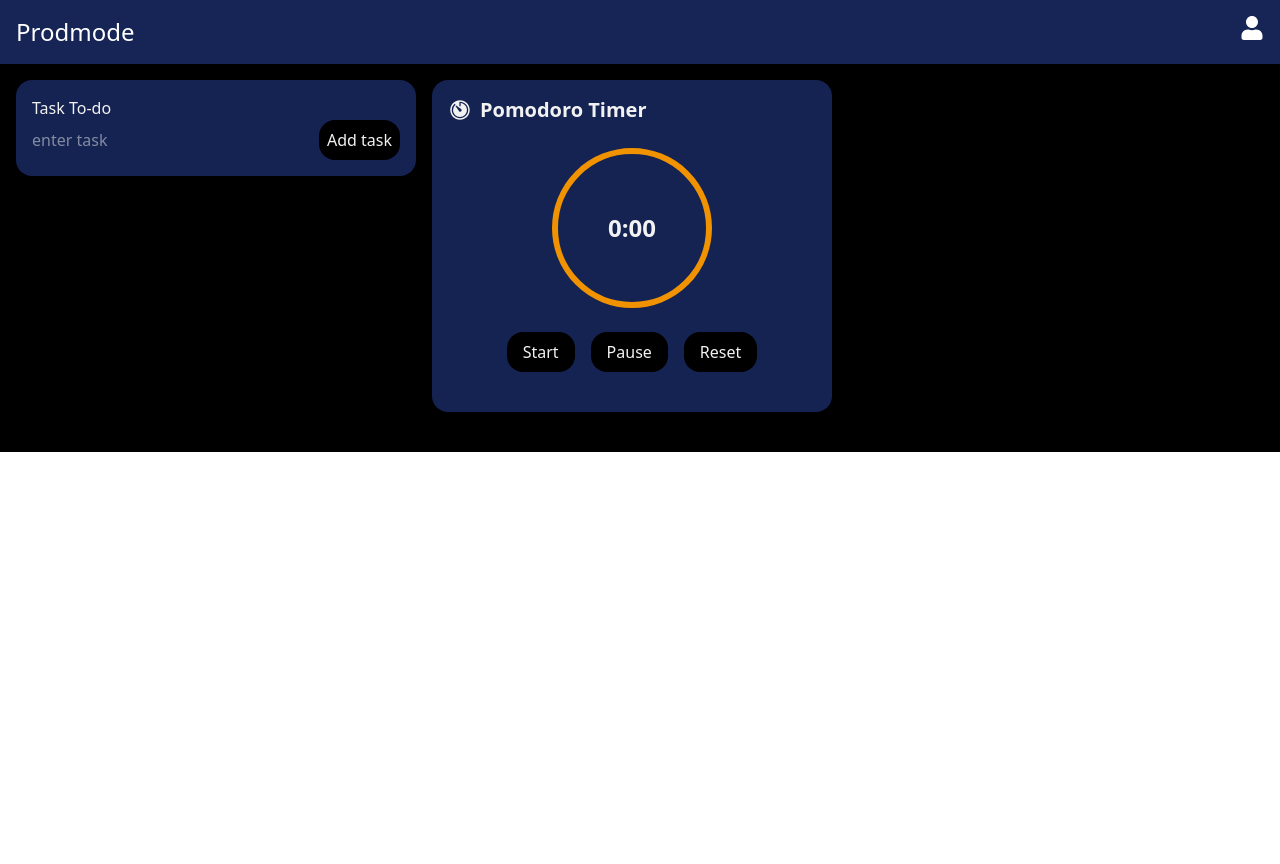
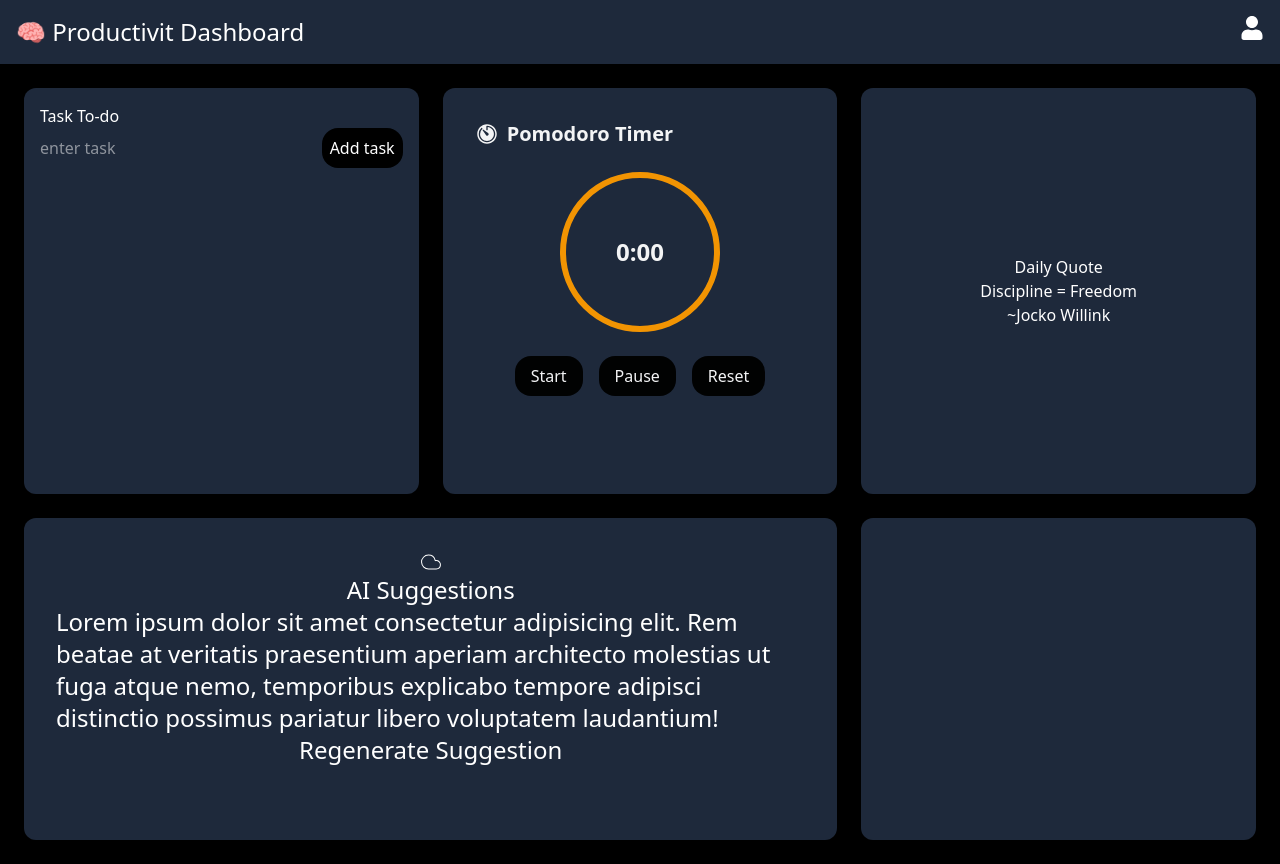
Before and after one commit to khushi1047/PRODMODE, a React (Vite) app: page / in a window 1280 px wide. Before the commit the page ends 800 px from the top, so only its background shows below. Built offline with nearby package versions, Linux system fonts and the light colour scheme.

Commit message:
layout changes

```diff
--- a/src/Layout/Struct.jsx
+++ b/src/Layout/Struct.jsx
@@ -1,22 +1,32 @@
 import { FaUser } from "react-icons/fa";
 import { Task } from "../components/Task";
 import { Prodmo } from "../components/Prodmo";
-export const Struct=() =>{
-    return(
-        <>
-        <nav className="flex justify-between bg-blue-950 text-white text-2xl p-4">
-          <p>Prodmode</p>
-            <FaUser />
-        </nav>
-        <div className="bg-black ">
-            <div className="grid grid-cols-3 p-4 ">
-                <div><Task/></div>
-                <div><Prodmo/></div>
-                <div>3</div>
-                <div>4</div>
-                <div>5</div>
-            </div>
+import { Quote } from "../components/Quote";
+import { AISuggestions } from "../components/AISuggestions";
+// import { HabitTracker } from "../components/HabitTracker";
+
+export const Struct = () => {
+  return (
+    <>
+      <nav className="flex justify-between bg-[#1e293b] text-white text-2xl p-4">
+        <p>🧠 Productivit Dashboard</p>
+        <FaUser />
+      </nav>
+
+      <div className="bg-black min-h-screen text-white p-6 grid grid-cols-3 gap-6">
+
+        <div className="bg-[#1e293b] rounded-xl p-4"><Task /></div>
+
+        <div className="bg-[#1e293b] rounded-xl p-4"> <Prodmo /></div>
+
+        <div className="bg-[#1e293b] rounded-xl p-4 text-center flex flex-col justify-center"><Quote /></div>
+
+        <div className="bg-[#1e293b] rounded-xl p-4 col-span-2"><AISuggestions /></div>
+
+        <div className="bg-[#1e293b] rounded-xl p-4">
+
         </div>
-        </>
-    )
-}
+      </div>
+    </>
+  );
+};
--- /dev/null
+++ b/src/components/AISuggestions.jsx
@@ -0,0 +1,17 @@
+import { CiCloud } from "react-icons/ci";
+
+
+
+export const AISuggestions = () =>{
+    return (
+        <>
+        <div className="flex flex-col justify-center items-center  text-white text-2xl p-4">
+            <p><CiCloud /></p>
+            <p>AI Suggestions</p>
+            <p>Lorem ipsum dolor sit amet consectetur adipisicing elit. Rem beatae at veritatis praesentium aperiam architecto molestias ut fuga atque nemo, temporibus explicabo tempore adipisci distinctio possimus pariatur libero voluptatem laudantium!</p>
+            <button>Regenerate Suggestion</button>
+        </div>
+
+        </>
+    )
+}
--- a/src/components/Prodmo.jsx
+++ b/src/components/Prodmo.jsx
@@ -37,7 +37,7 @@ export const Prodmo = () => {
   }, []);
 
   return (
-    <div className="bg-blue-950 opacity-95 text-white rounded-2xl p-4 w-[400px]">
+    <div className="opacity-95 text-white rounded-2xl p-4 ">
       <div className="flex items-center gap-2 text-xl font-semibold">
         <IoTimer size={24} />
         <p>Pomodoro Timer</p>
--- a/src/components/Quote.jsx
+++ b/src/components/Quote.jsx
@@ -0,0 +1,10 @@
+export const Quote = ()=>{
+    return <>
+    <div className="flex flex-col justify-center items-center  text-white rounded-2xl p-4">
+        <p>Daily Quote</p>
+        <p>Discipline = Freedom</p>
+        <p>~Jocko Willink</p>
+    </div>
+
+    </>
+}
--- a/src/components/Task.jsx
+++ b/src/components/Task.jsx
@@ -1,7 +1,5 @@
 import { useState } from "react"
 import { MdDeleteForever } from "react-icons/md";
-
-
 
 
 export const Task=()=>{
@@ -16,7 +14,7 @@ export const Task=()=>{
     }
      return(
         <>
-        <div className="bg-blue-950 opacity-95 text-white rounded-2xl p-4 w-[400px]">
+
             <p>Task To-do</p>
             <form   onSubmit={handleAddbtn} className="flex flex-row justify-between">
 
@@ -38,7 +36,6 @@ export const Task=()=>{
                 })
                }
             </ul>
-            </div>
 
 
         </>
```
